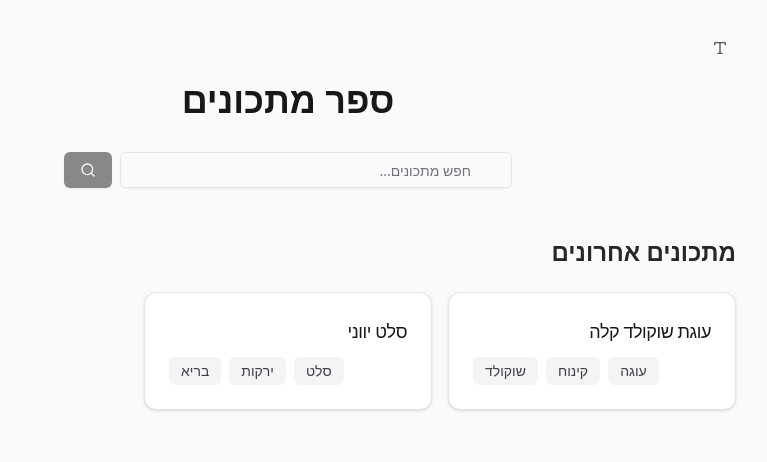
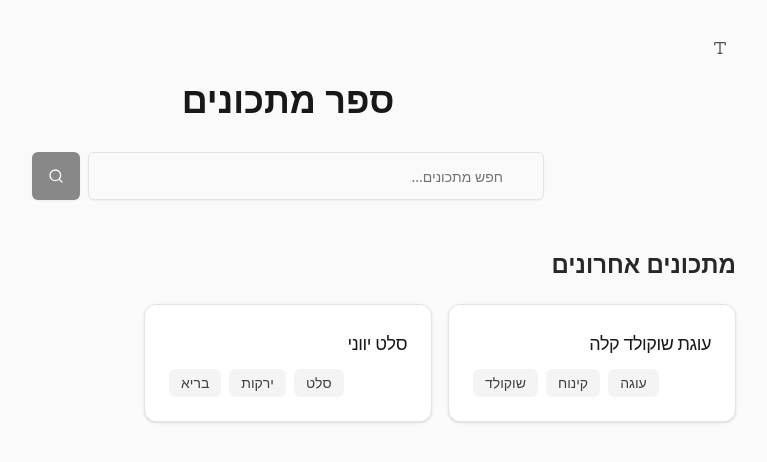
Before and after one commit to levy729/family-recipe-book, a Next.js app: page / in a window 1280 px wide. Shown: the top 462 px of the page, without its empty margins (352-1119 px from the left). Built offline with nearby package versions, Linux system fonts and the light colour scheme.

Commit message:
feat: increase search box size for better font compatibility

```diff
--- a/components/search-bar.tsx
+++ b/components/search-bar.tsx
@@ -100,7 +100,7 @@ export function SearchBar({
   };
 
   return (
-    <div className={`w-full max-w-md relative ${className}`}>
+    <div className={`w-full max-w-lg relative ${className}`}>
       <form onSubmit={handleSubmit}>
         <div className="flex gap-2">
           <div className="relative flex-1">
@@ -112,7 +112,7 @@ export function SearchBar({
               onChange={handleInputChange}
               onFocus={handleInputFocus}
               onBlur={handleInputBlur}
-              className="text-right placeholder:text-right pr-10 transition-all duration-300 ease-out hover:border-zinc-400 focus:ring-2 focus:ring-zinc-500 focus:border-transparent"
+              className="text-right placeholder:text-right pr-10 py-3 h-12 text-base transition-all duration-300 ease-out hover:border-zinc-400 focus:ring-2 focus:ring-zinc-500 focus:border-transparent"
               dir="rtl"
             />
             {query && (
@@ -129,7 +129,7 @@ export function SearchBar({
           <Button
             type="submit"
             disabled={!query.trim()}
-            className="transition-all duration-200 hover:shadow-md"
+            className="h-12 px-4 transition-all duration-200 hover:shadow-md"
           >
             <Search className="w-4 h-4" />
           </Button>
```
Also changed, not shown: tasks/tasks-prd-family-recipe-book.md (+3 -3 lines).
